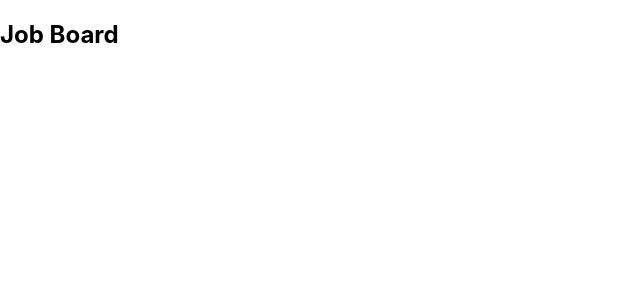
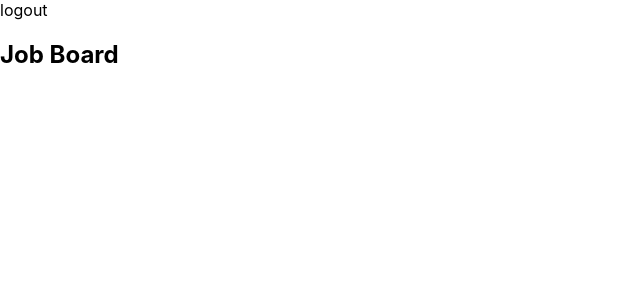
Before and after one commit to jnav24/react-job-boards, a React (Create React App) app: page / in a window 1280 px wide. Shown: the top 300 px of the page, without its empty margins (0-640 px from the left). Built offline with nearby package versions, Linux system fonts and the light colour scheme.

Commit message:
initial setup of navbar

```diff
--- a/src/App.js
+++ b/src/App.js
@@ -2,6 +2,7 @@ import React, { Component } from 'react';
 import {isLoggedIn} from './helpers/auth';
 import { BrowserRouter as Router, Route, Switch } from 'react-router-dom';
 import JobBoard from './components/JobBoard';
+import NavBar from './components/NavBar';
 
 export default class App extends Component {
     state = {
@@ -12,6 +13,8 @@ export default class App extends Component {
         return (
             <Router ref={(router) => this.router = router}>
                 <div>
+                    <NavBar></NavBar>
+
                     <section className="section">
                         <div className="container">
                             <Switch>
--- /dev/null
+++ b/src/components/NavBar.js
@@ -0,0 +1,15 @@
+import React from 'react';
+
+const NavBar = () => {
+    const test = true;
+
+    return (
+        <nav className="navbar">
+            <div className="navbar-start">
+                { test ? 'logout' : 'login' }
+            </div>
+        </nav>
+    );
+};
+
+export default NavBar;
```
